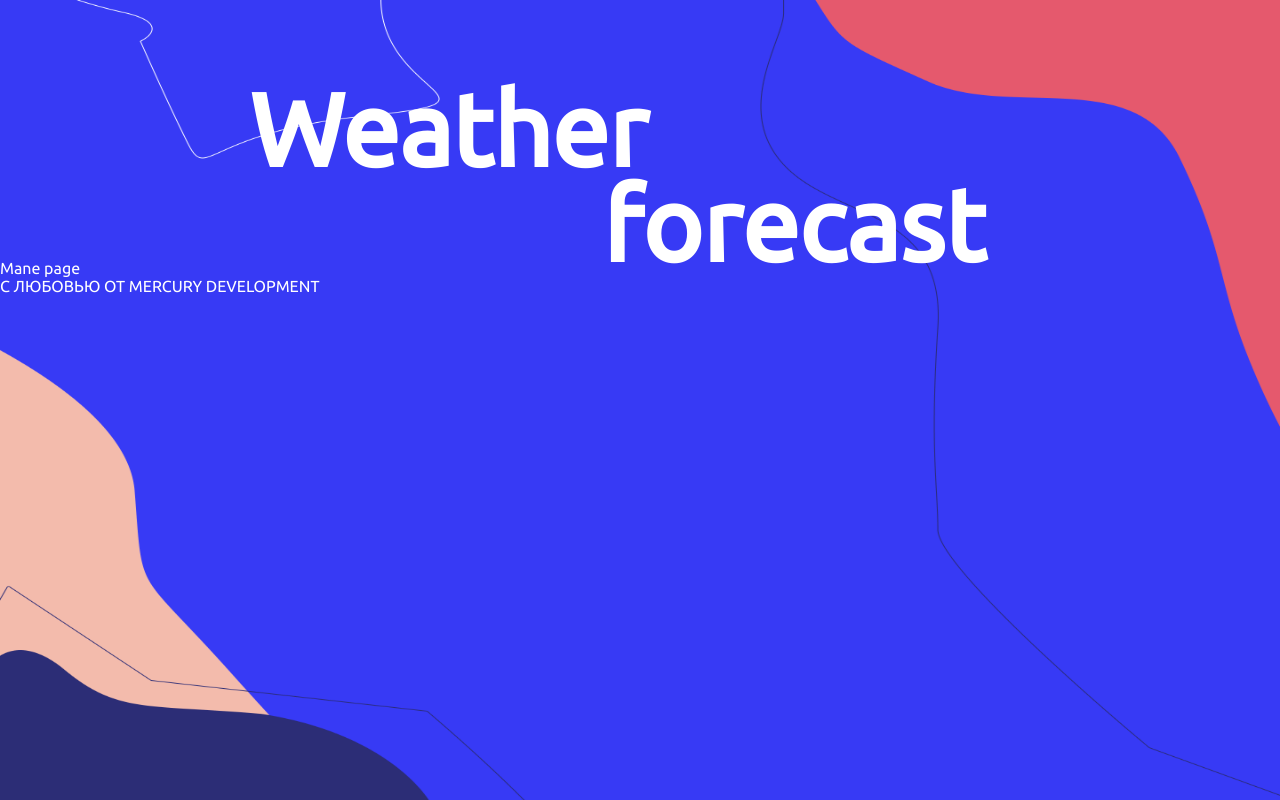
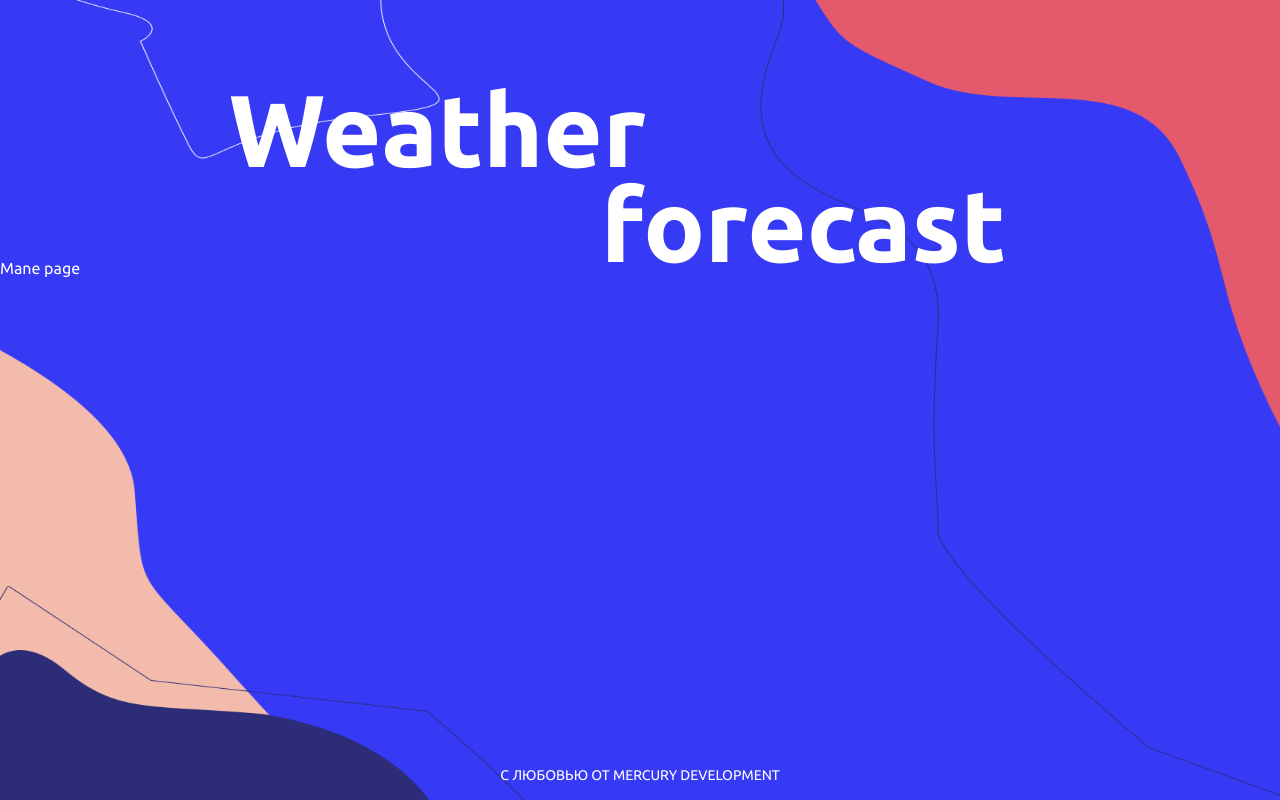
Before and after one commit to NataliaK96/weather-react, a React (Create React App) app: page / in a window 1280 px wide. Built offline with nearby package versions, Linux system fonts and the light colour scheme.

Commit message:
feat: add styles for footer

```diff
--- a/src/components/Footer/Footer.module.scss
+++ b/src/components/Footer/Footer.module.scss
@@ -1,11 +1,9 @@
-@import '../../constants/colors.scss';
-
-.app {
-  min-height: 100vh;
+.footer {
   display: flex;
-  flex-direction: column;
-  align-items: center;
   justify-content: center;
-  background-color: $accent;
-  color: $baseWeak;
+  margin-bottom: 16px;
+  .footer__name {
+    font-size: 14px;
+    line-height: 18px;
+  }
 }
--- a/src/components/Footer/Footer.tsx
+++ b/src/components/Footer/Footer.tsx
@@ -2,5 +2,11 @@ import React from 'react';
 import style from './Footer.module.scss';
 
 export const Footer = () => {
-  return <footer>C ЛЮБОВЬЮ ОТ MERCURY DEVELOPMENT</footer>;
+  return (
+    <footer className={style.footer}>
+      <span className={style.footer__name}>
+        C ЛЮБОВЬЮ ОТ MERCURY DEVELOPMENT
+      </span>
+    </footer>
+  );
 };
--- a/src/components/Header/Header.module.scss
+++ b/src/components/Header/Header.module.scss
@@ -1,10 +1,9 @@
-@import '../../constants/colors.scss';
-
 .header {
   display: flex;
   justify-content: center;
   .header__title {
     font-size: 102px;
+    font-family: Ubuntu-Bold;
   }
 }
 
--- a/src/entry/App.module.scss
+++ b/src/entry/App.module.scss
@@ -24,4 +24,7 @@
 }
 .wrapper {
   position: relative;
+  flex: auto;
+  display: flex;
+  flex-direction: column;
 }
--- a/src/views/MainPage/Main.module.scss
+++ b/src/views/MainPage/Main.module.scss
@@ -1 +1,3 @@
-@import '../../constants/colors.scss';
+.main {
+  flex: auto;
+}
--- a/src/views/MainPage/MainPage.tsx
+++ b/src/views/MainPage/MainPage.tsx
@@ -1,7 +1,8 @@
 import React from 'react';
+import style from './Main.module.scss';
 
 const MainPage = () => {
-  return <main>Mane page</main>;
+  return <main className={style.main}>Mane page</main>;
 };
 
 export default MainPage;
```
